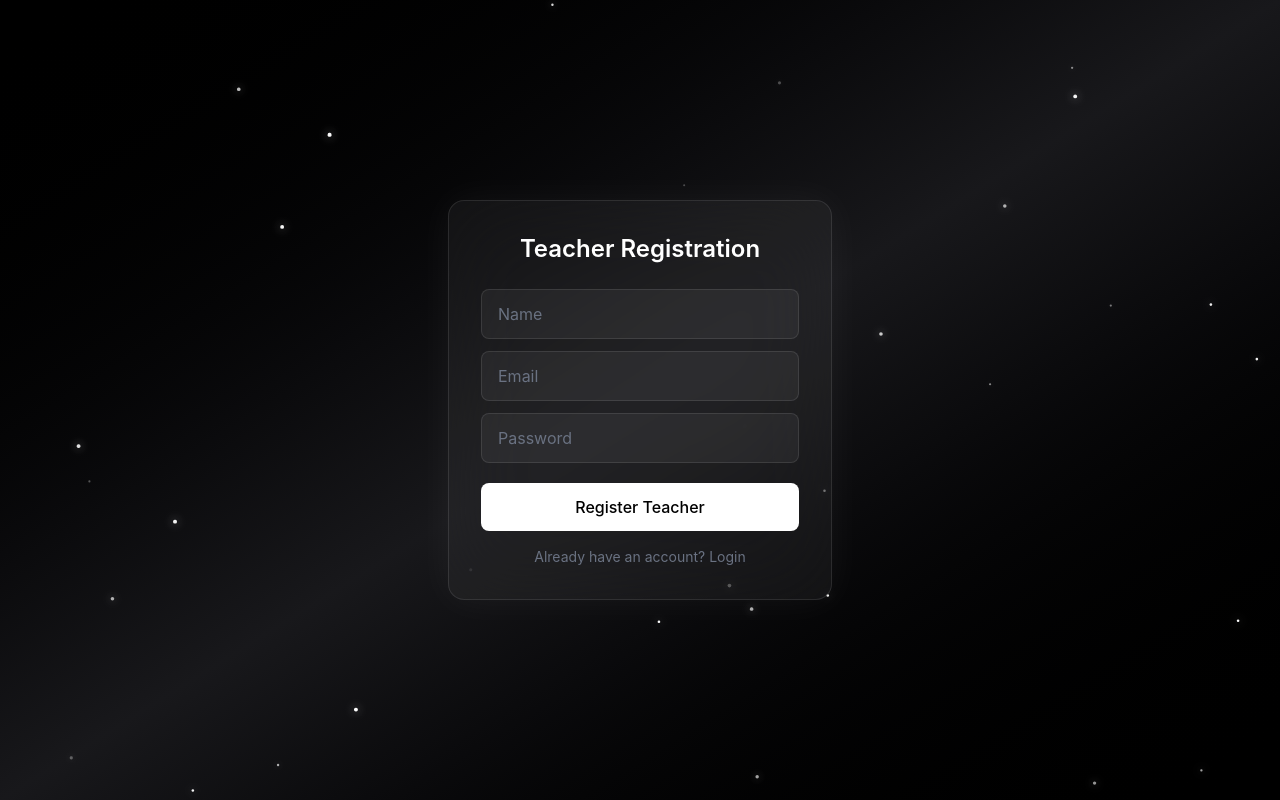
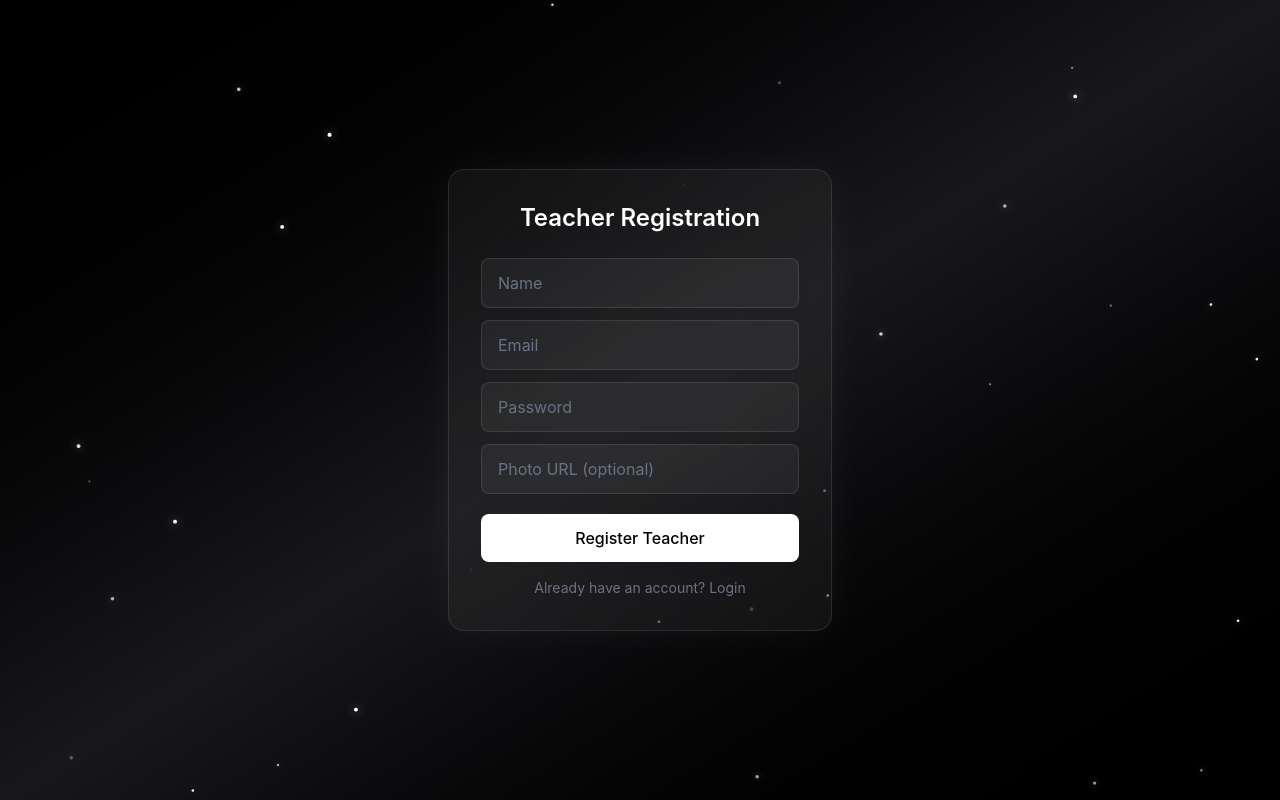
Before and after one commit to DARK7177/psychic-waffle, a React (Vite) app in the folder client/: page /register/teacher in a window 1280 px wide. Built offline with nearby package versions, Linux system fonts and the light colour scheme.

Commit message:
Bug Fixed 0.2

```diff
--- a/client/src/components/auth/RegisterTeacher.jsx
+++ b/client/src/components/auth/RegisterTeacher.jsx
@@ -9,6 +9,8 @@ export default function RegisterTeacher() {
     const [name, setName] = useState("");
     const [email, setEmail] = useState("");
     const [password, setPassword] = useState("");
+    const [photoUrl, setPhotoUrl] = useState(""); // ✅ NEW
+
     const [loading, setLoading] = useState(false);
     const [error, setError] = useState("");
 
@@ -25,10 +27,12 @@ export default function RegisterTeacher() {
             await api.post("/api/auth/teacher/register", {
                 name,
                 email,
-                password
+                password,
+                photoUrl
             });
 
             navigate("/");
+
         } catch (err) {
             setError(err.response?.data?.message || "Registration failed");
         } finally {
@@ -55,12 +59,14 @@ export default function RegisterTeacher() {
 
                 <input
                     placeholder="Name"
+                    value={name}
                     onChange={(e) => setName(e.target.value)}
                     className="w-full mb-3 px-4 py-3 rounded-lg bg-white/5 border border-white/10 text-white placeholder-gray-500 focus:outline-none focus:ring-2 focus:ring-white/30 transition"
                 />
 
                 <input
                     placeholder="Email"
+                    value={email}
                     onChange={(e) => setEmail(e.target.value)}
                     className="w-full mb-3 px-4 py-3 rounded-lg bg-white/5 border border-white/10 text-white placeholder-gray-500 focus:outline-none focus:ring-2 focus:ring-white/30 transition"
                 />
@@ -68,7 +74,15 @@ export default function RegisterTeacher() {
                 <input
                     type="password"
                     placeholder="Password"
+                    value={password}
                     onChange={(e) => setPassword(e.target.value)}
+                    className="w-full mb-3 px-4 py-3 rounded-lg bg-white/5 border border-white/10 text-white placeholder-gray-500 focus:outline-none focus:ring-2 focus:ring-white/30 transition"
+                />
+
+                <input
+                    placeholder="Photo URL (optional)"
+                    value={photoUrl}
+                    onChange={(e) => setPhotoUrl(e.target.value)}
                     className="w-full mb-5 px-4 py-3 rounded-lg bg-white/5 border border-white/10 text-white placeholder-gray-500 focus:outline-none focus:ring-2 focus:ring-white/30 transition"
                 />
 
```
